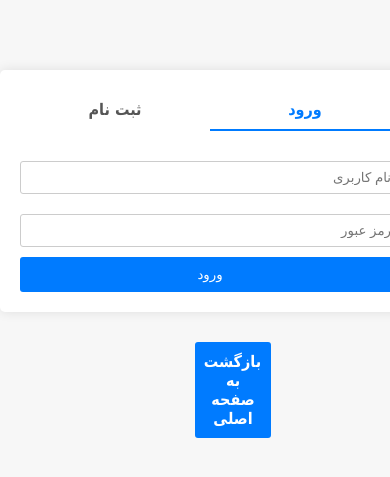
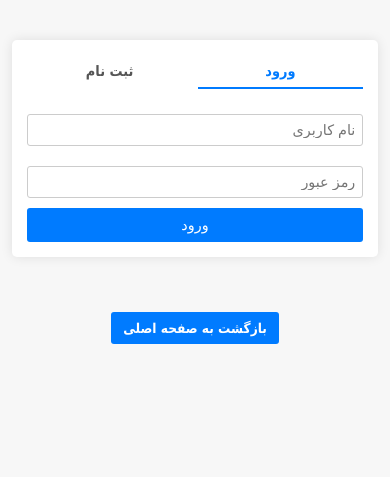
Before and after one commit to GhanbariSdGh/News-Site, a PHP site: page /auth.php in a window 390 px wide. Shown: the top 477 px of the page. Run offline with PHP 8.4, Linux system fonts and the light colour scheme.

Commit message:
auth page updated
responsive for mobile

```diff
--- a/auth.php
+++ b/auth.php
@@ -74,6 +74,7 @@ if (isset($_POST['action']) && $_POST['action'] === 'register') {
 <html lang="fa">
 <head>
     <meta charset="UTF-8">
+    <meta name="viewport" content="width=device-width, initial-scale=1.0">
     <title>ورود / ثبت نام</title>
     <style>
     body {
@@ -167,6 +168,51 @@ if (isset($_POST['action']) && $_POST['action'] === 'register') {
 	.btn-back:hover {
 	  background: #0056b3;
 	}
+    @media (max-width: 768px) {
+    .container {
+        width: 90%;
+        margin: 40px auto;
+        padding: 15px;
+    }
+
+    .tabs {
+        flex-direction: row;
+        gap: 5px;
+        margin-bottom: 15px;
+    }
+
+    .tab {
+        font-size: 0.9em;
+        padding: 8px 0;
+    }
+
+    input[type="text"],
+    input[type="password"],
+    select {
+        font-size: 0.9em;
+        padding: 7px;
+    }
+
+    button {
+        padding: 9px;
+        font-size: 0.9em;
+    }
+
+    .btn-back {
+        width: auto;
+        padding: 8px 12px;
+        font-size: 0.85em;
+    }
+
+    .message {
+        font-size: 0.85em;
+    }
+
+    label {
+        font-size: 0.85em;
+        margin-top: 8px;
+    }
+    }
     </style>
 </head>
 <body>
```
